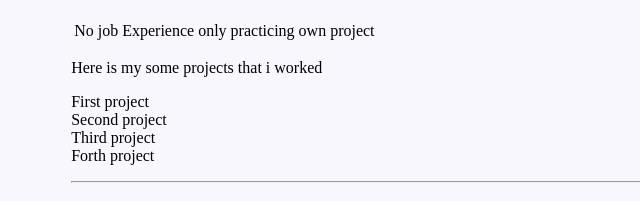
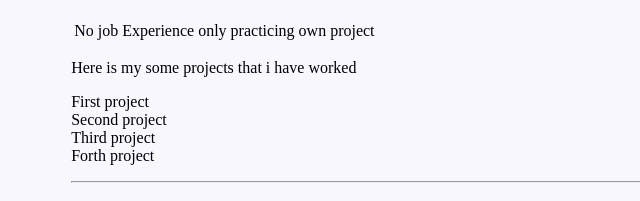
Before and after one commit to pukarraiii/pukarcv, a plain HTML site: page index.html in a window 1280 px wide. Shown: the part 335-536 px from the top of the page, 0-640 px from the left. Drawn offline with Linux system fonts and the light colour scheme.

Commit message:
Update index.html

```diff
--- a/index.html
+++ b/index.html
@@ -33,7 +33,7 @@
             </tr>
         </table>
         <div class="hide_div">
-            <p>Here is my some projects that i worked</p>
+            <p>Here is my some projects that i have worked</p>
             <ul class="project_ul">
                 <li><a href="">First project </a></li>
                 <li><a href="">Second project </a></li>
@@ -69,4 +69,5 @@
         </table>
     </div>
 </body>
+
 </html>
```
